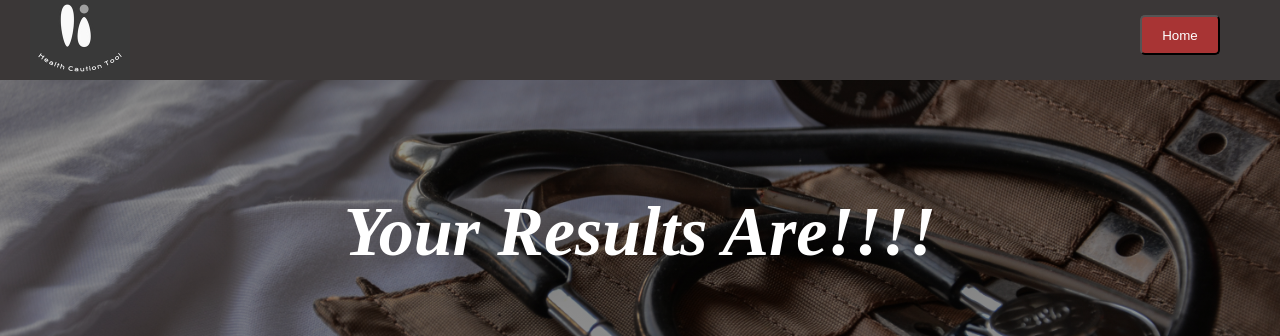
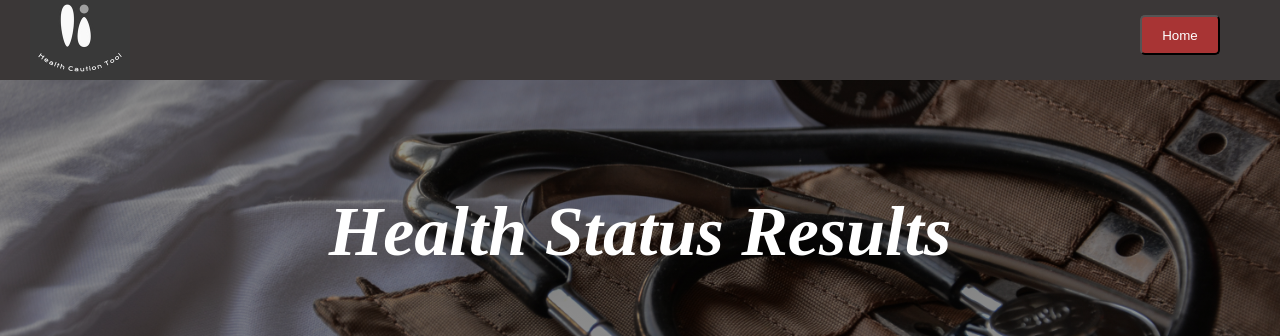
Before and after one commit to codeNino/Health_Caution_Tool, a Flask app: template app/templates/verdict.html in a window 1280 px wide. Shown: the top 336 px of the page. Run offline with Flask 3, Linux system fonts and the light colour scheme; the template is opened without the code that fills it, so the values that code supplies are empty; parts of the project's set-up code (start-up, migrations or seed data) failed here and were passed over.

Commit message:
Update verdict.html

```diff
--- a/app/templates/verdict.html
+++ b/app/templates/verdict.html
@@ -27,7 +27,7 @@
         </div>
         <div class="body">
             <div class="body1">
-                <h1>Your Results Are!!!!</h1>
+                <h1>Health Status Results</h1>
             </div>
 
             <div class="special">
```
